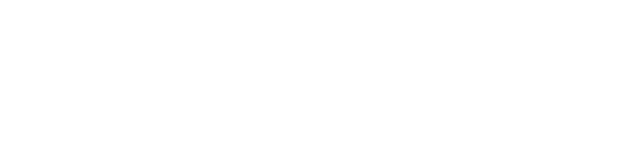
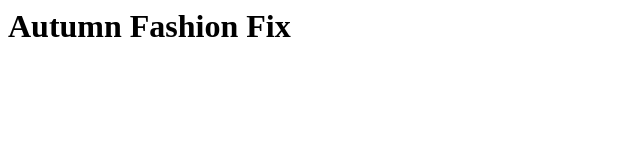
Before and after one commit to szabinakov/socialwall-test, a website: page index.html in a window 1280 px wide. Shown: the whole page, without its empty margins (0-640 px from the left). Drawn offline with nearby package versions, Linux system fonts and the light colour scheme.

Commit message:
added axios as script, added app.js as script,changed title and headnig to Autumn Fashin Fix

```diff
--- a/index.html
+++ b/index.html
@@ -4,9 +4,10 @@
     <meta http-equiv="X-UA-Compatible" content="IE=edge">
     <meta name="viewport" content="width=device-width, initial-scale=1.0">
     <script src="https://unpkg.com/axios/dist/axios.min.js"></script>
-    <title>Social Wall</title>
+    <title>Autumn Fashion Fix</title>
 </head>
 <body>
-
+    <h1>Autumn Fashion Fix</h1>
+    <script src="app.js"></script>
 </body>
 </html>
```
